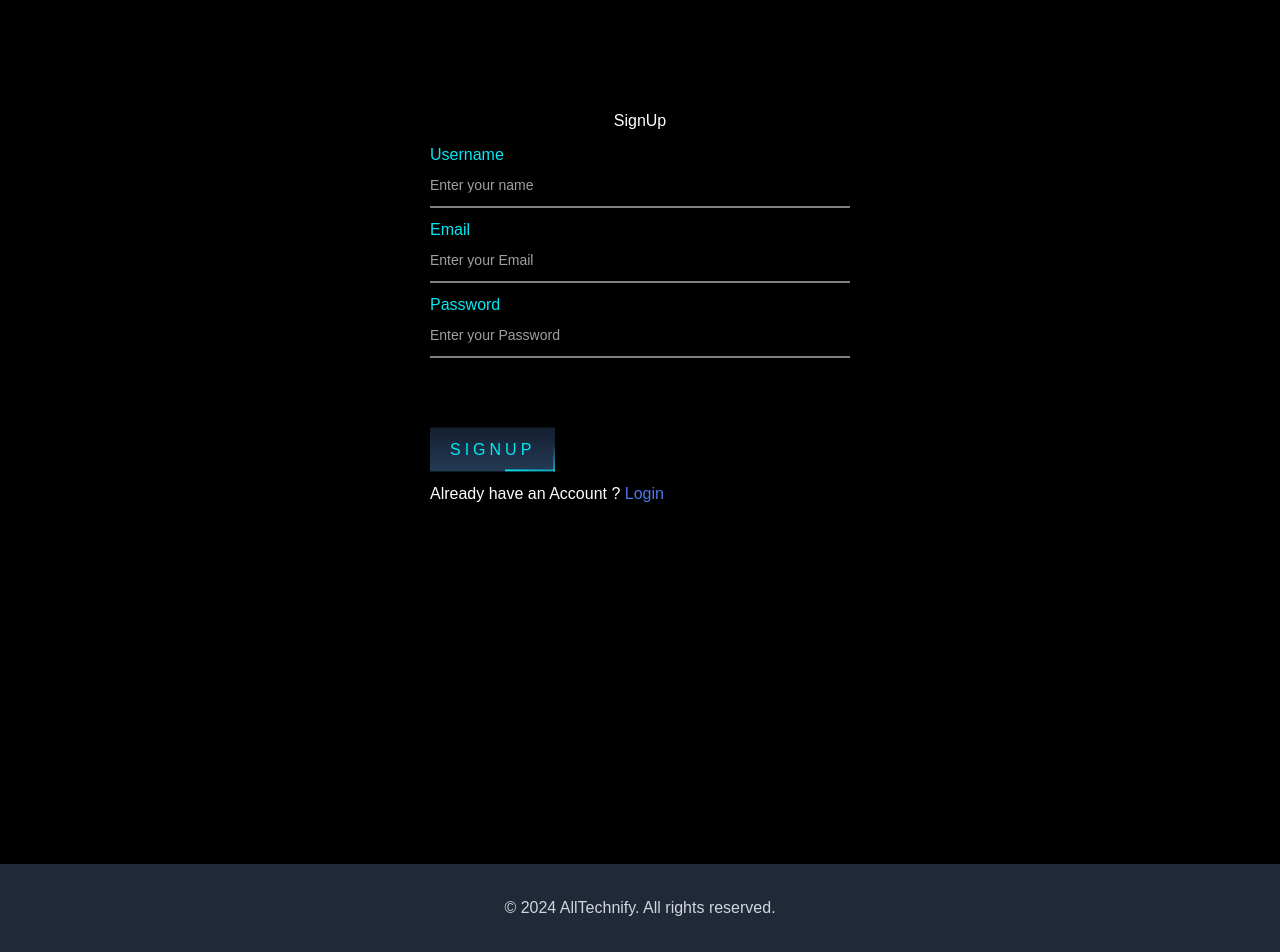
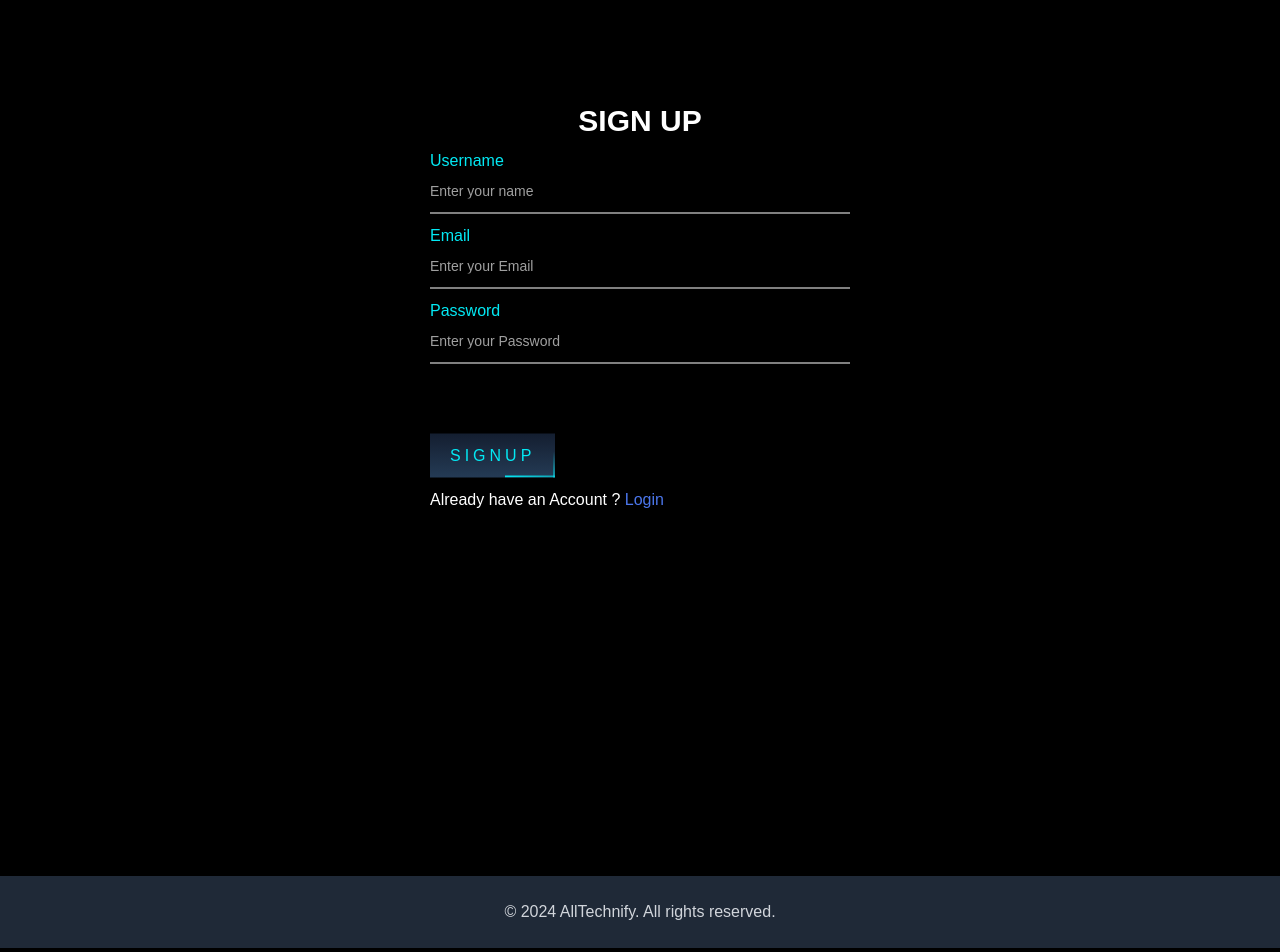
Before and after one commit to deepak759/AllTechnify, a React (Vite) app in the folder client/: page /signup in a window 1280 px wide. Shown: the part 77-1029 px from the top of the page. Built offline with nearby package versions, Linux system fonts and the light colour scheme; no server answers.

Commit message:
Auth issue fixed

```diff
--- a/client/src/componenets/Footer.jsx
+++ b/client/src/componenets/Footer.jsx
@@ -1,16 +1,13 @@
-
 const Footer = () => {
   return (
-    <footer className="bg-gray-800 mt-20 py-8">
+    <footer className="bg-gray-800 mt-20 py-6">
       <div className="container mx-auto flex flex-col md:flex-row items-center justify-center px-4">
-
         <div className="text-center text-gray-300">
           <p className="mb-0">&copy; 2024 AllTechnify. All rights reserved.</p>
         </div>
-
       </div>
     </footer>
   );
-}
+};
 
 export default Footer;
--- a/client/src/componenets/Header.jsx
+++ b/client/src/componenets/Header.jsx
@@ -50,8 +50,8 @@ export default function Header() {
     };
   }, []);
   return (
-    <div className=" ">
-      <div className="lg:hidden z-10 flex justify-between items-center p-2 bg-[#1f2937] text-white">
+    <div className="">
+      <div className="lg:hidden  flex justify-between items-center p-2 bg-[#1f2937] text-white">
         <div className="flex items-center">
           <div className="flex  items-center font-bold">
             <img src="/Applogo.png" className="h-10 pb-1" alt="logo" />
@@ -80,7 +80,7 @@ export default function Header() {
             &#9776;
           </button>
           {menuOpen && (
-            <div className="lg:hidden w-[80%] h-[80%] z-10  absolute top-14 left-0 bg-[#263447] text-white p-2">
+            <div className="lg:hidden w-[80%] h-[80%] z-20  absolute top-14 left-0 bg-[#263447] text-white p-2">
               <nav>
                 <ul className="flex flex-col text-2xl text-gray-300 space-y-8 list-none items-left m-8 p-0">
                   <li className="mb-2">
--- a/client/src/pages/Home.jsx
+++ b/client/src/pages/Home.jsx
@@ -34,7 +34,7 @@ const Home = () => {
     <div className="">
       <div className="relative ">
       <div className="absolute z-10 text-center inset-0 flex flex-col justify-center items-center text-white px-4">
-                  <h1 className="text-5xl sm:text-6xl font-bold mb-4">
+                  <h1 className="text-5xl sm:text-7xl  font-bold mb-4">
                     Welcome to Our Website
                   </h1>
                   <p className="text-2xl sm:text-3xl">
@@ -53,7 +53,7 @@ const Home = () => {
         >
           {bannerImages.map((item) => {
             return (
-              <div key={item} className="relative">
+              <div key={item} className="relative z-1">
                 <img
                   className="h-[30vh] sm:h-[50vh] md:h-[70vh]"
                   src={item}
--- a/client/src/pages/authentication/SignIn.jsx
+++ b/client/src/pages/authentication/SignIn.jsx
@@ -44,8 +44,8 @@ export default function SignIn() {
 
   };
   return (
-    <div className="login-box mt-80">
-      <h2>Login</h2>
+    <div className="login-box mt-80 sm:w-[500px]">
+      <h2 className="font-bold text-3xl">LOGIN</h2>
       <form onSubmit={handleSubmit}>
         <div className="user-box">
           <input
@@ -75,7 +75,7 @@ export default function SignIn() {
             <span></span>
             <span></span>
             <span></span>
-          {loading?'Loading...' : 'SignUp'}
+          {loading?'Loading...' : 'LogIn'}
           </button>
           <p className="login-text">
             Not have an Account ?{" "}
--- a/client/src/pages/authentication/SignUp.jsx
+++ b/client/src/pages/authentication/SignUp.jsx
@@ -28,8 +28,8 @@ e.preventDefault();
   };
 
   return (
-    <div className="login-box mt-80 ">
-      <h2>SignUp</h2>
+    <div className="login-box mt-80 sm:w-[500px]">
+      <h2 className="font-bold text-3xl">SIGN UP</h2>
       <form onSubmit={handleSubmit}>
         <div className="user-box">
           <input
--- a/client/src/pages/authentication/style.css
+++ b/client/src/pages/authentication/style.css
@@ -5,7 +5,7 @@
   margin-top: 25%;
   left: 50%;
   transform: translate(-50%, -50%);
-  width: 500px;
+  width: 400px;
   padding: 40px;
   background: rgba(0, 0, 0, 0.5);
   box-sizing: border-box;
@@ -76,7 +76,7 @@
     margin-top: 40px;
     letter-spacing: 4px
   }
-
+/*
   .login-box .auth:hover {
     background: #03e9f4;
     color: #fff;
@@ -85,7 +85,7 @@
                 0 0 25px #03e9f4,
                 0 0 50px #03e9f4,
                 0 0 100px #03e9f4;
-  }
+  } */
 
   .login-box .auth span {
     position: absolute;
--- a/client/src/pages/products/DetailProduct.jsx
+++ b/client/src/pages/products/DetailProduct.jsx
@@ -47,8 +47,8 @@ export default function DetailProduct() {
     }, 3000);
 
     return () => clearInterval(intervalId);
-  }, []);
-console.log(products)
+  });
+
 
 
 const handleBuy = async () => {
--- a/client/src/pages/products/ShowProducts.jsx
+++ b/client/src/pages/products/ShowProducts.jsx
@@ -23,10 +23,10 @@ export default function ShowProducts() {
   }, []);
 console.log(products)
   return (
-    <div>
+    <div className="flex justify-center">
       {!error ? (
         products !== null ? ( // Check if products is not null before mapping
-          <div className="grid mx-10 mt-4 grid-cols-1 sm:grid-cols-2 md:grid-cols-2 lg:grid-cols-3 gap-4">
+          <div className="grid mx-10 mt-4 grid-cols-1 sm:grid-cols-2 md:grid-cols-2 lg:grid-cols-3 gap-10">
             {products.map((item) => (
               <ProductCard key={item._id} item={item} />
             ))}
```
